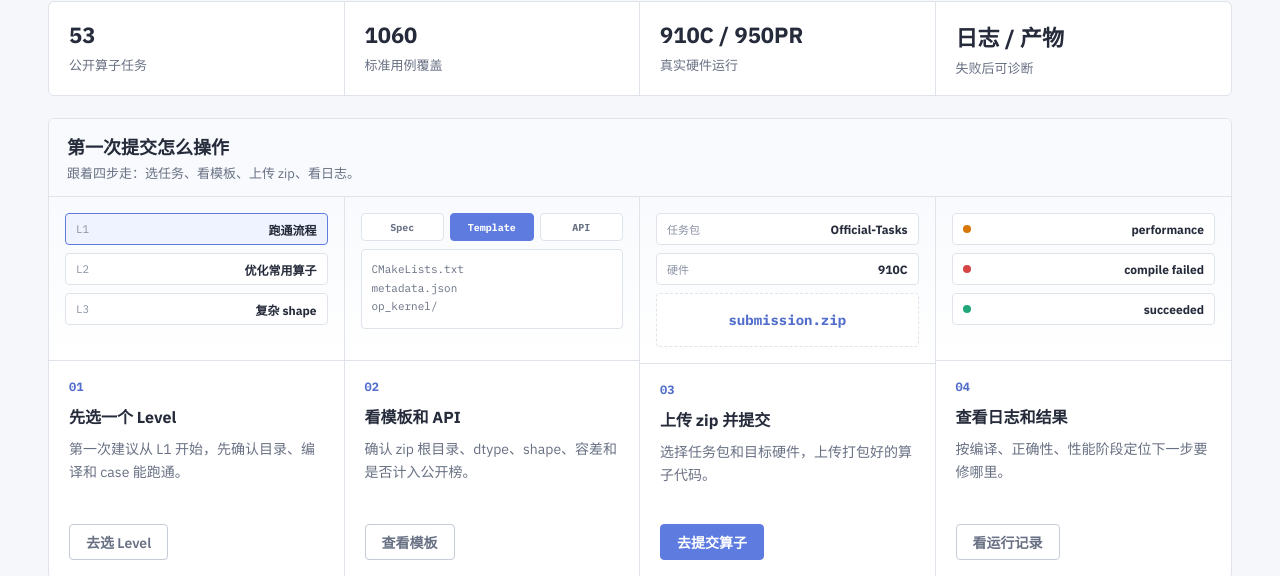
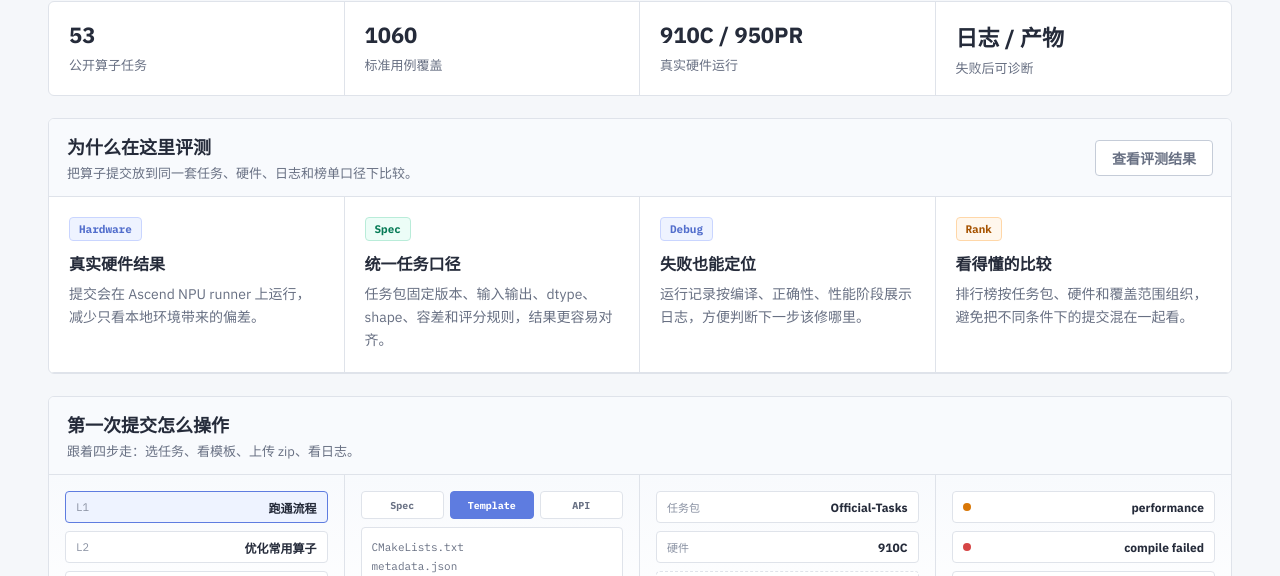
Before and after one commit to SchihHsin/cannbench, a plain HTML site: page cannbench-frontend-download/static-prototype/index.html in a window 1280 px wide. Shown: the part 524-1100 px from the top of the page. Drawn offline with Linux system fonts and the light colour scheme.

Commit message:
Add homepage value proposition section

```diff
--- a/cannbench-frontend-download/static-prototype/index.html
+++ b/cannbench-frontend-download/static-prototype/index.html
@@ -64,6 +64,22 @@
         <div class="metric"><b>1060</b><span>标准用例覆盖</span></div>
         <div class="metric"><b>910C / 950PR</b><span>真实硬件运行</span></div>
         <div class="metric"><b>日志 / 产物</b><span>失败后可诊断</span></div>
+      </section>
+
+      <section class="section">
+        <div class="section-head">
+          <div class="section-title">
+            <h2>为什么在这里评测</h2>
+            <span>把算子提交放到同一套任务、硬件、日志和榜单口径下比较。</span>
+          </div>
+          <a class="btn is-ghost" href="./leaderboard.html">查看评测结果</a>
+        </div>
+        <div class="grid-4">
+          <div class="cell"><span class="tag">Hardware</span><h3>真实硬件结果</h3><p>提交会在 Ascend NPU runner 上运行，减少只看本地环境带来的偏差。</p></div>
+          <div class="cell"><span class="tag is-mint">Spec</span><h3>统一任务口径</h3><p>任务包固定版本、输入输出、dtype、shape、容差和评分规则，结果更容易对齐。</p></div>
+          <div class="cell"><span class="tag">Debug</span><h3>失败也能定位</h3><p>运行记录按编译、正确性、性能阶段展示日志，方便判断下一步该修哪里。</p></div>
+          <div class="cell"><span class="tag is-amber">Rank</span><h3>看得懂的比较</h3><p>排行榜按任务包、硬件和覆盖范围组织，避免把不同条件下的提交混在一起看。</p></div>
+        </div>
       </section>
 
       <section class="section">
```
Also changed, not shown: 1 other file.
